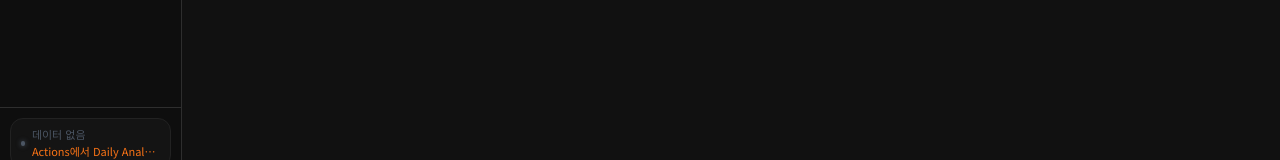
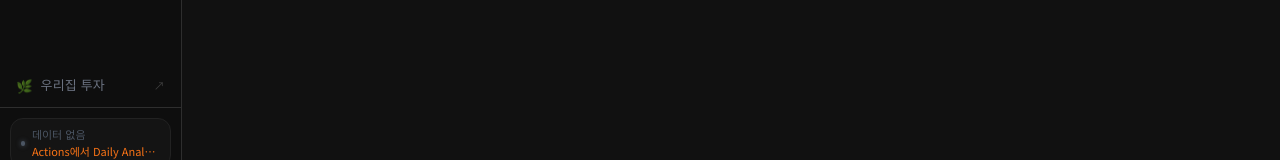
Before and after one commit to jonadan514/alphadesk, a Next.js app in the folder frontend/: page / in a window 1280 px wide. Shown: the part 622-782 px from the top of the page. Built offline with nearby package versions, Linux system fonts and the light colour scheme; no server answers.

Commit message:
add invest-dashboard link to sidebar

```diff
--- a/frontend/src/components/Navigation.tsx
+++ b/frontend/src/components/Navigation.tsx
@@ -129,6 +129,23 @@ function SidebarInner({
         ))}
       </nav>
 
+      {/* 내 대시보드 링크 */}
+      <div className="shrink-0 px-2 pb-2">
+        <a
+          href="https://invest-dashboard-orpin.vercel.app"
+          target="_blank"
+          rel="noopener noreferrer"
+          className="flex items-center gap-2.5 px-3 py-1.5 text-[13px] rounded-lg transition-all duration-150"
+          style={{ color: "#6b7280" }}
+          onMouseEnter={e => (e.currentTarget.style.background = "rgba(255,255,255,0.04)")}
+          onMouseLeave={e => (e.currentTarget.style.background = "transparent")}
+        >
+          <span className="shrink-0 text-base leading-none" style={{ opacity: 0.6 }}>🌿</span>
+          <span style={{ letterSpacing: "0.01em" }}>우리집 투자</span>
+          <span className="ml-auto text-[11px]" style={{ color: "#3f3f3f" }}>↗</span>
+        </a>
+      </div>
+
       {/* Bottom: data freshness */}
       <div className="shrink-0 border-t px-3 py-3" style={{ borderColor: "var(--border)" }}>
         <div
```
